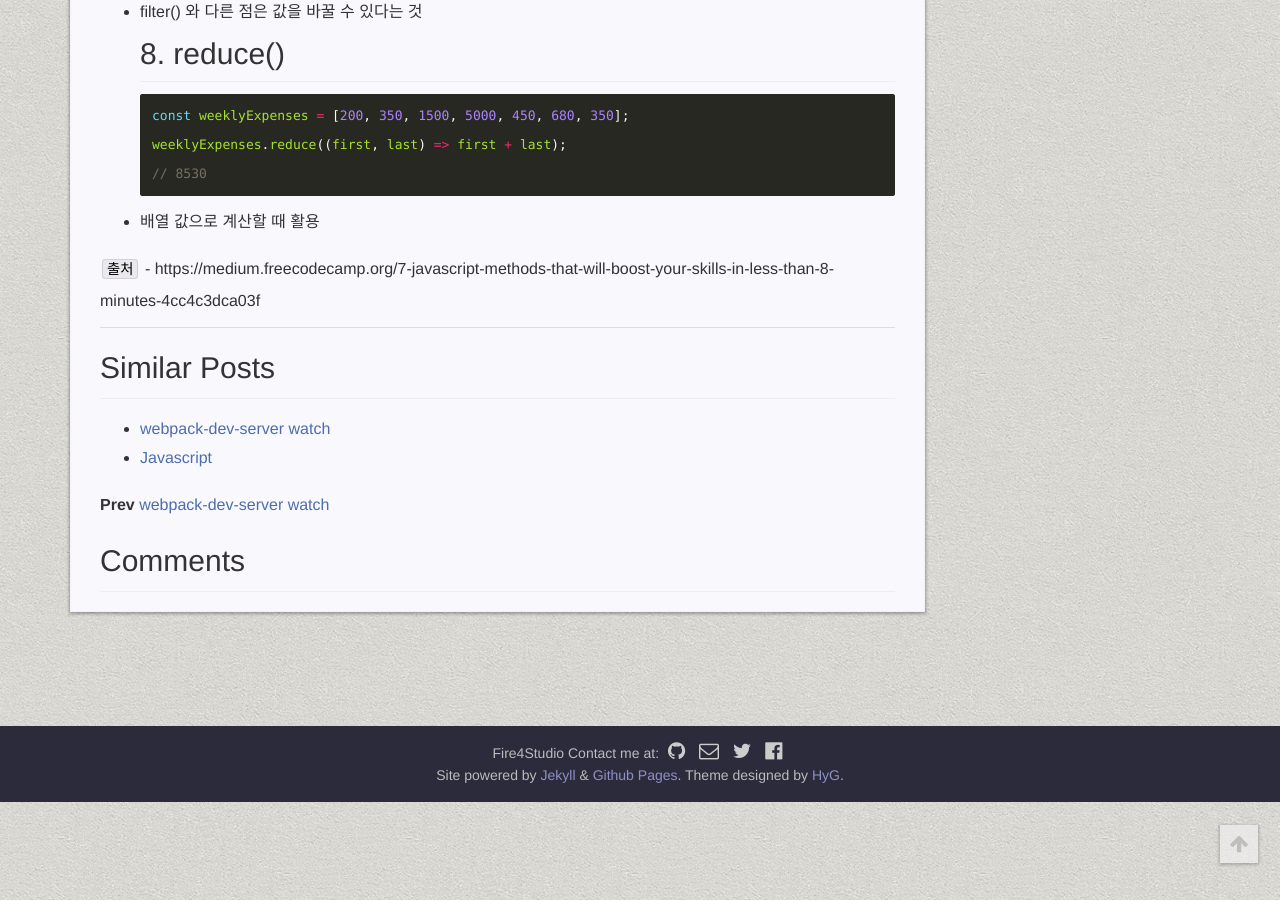
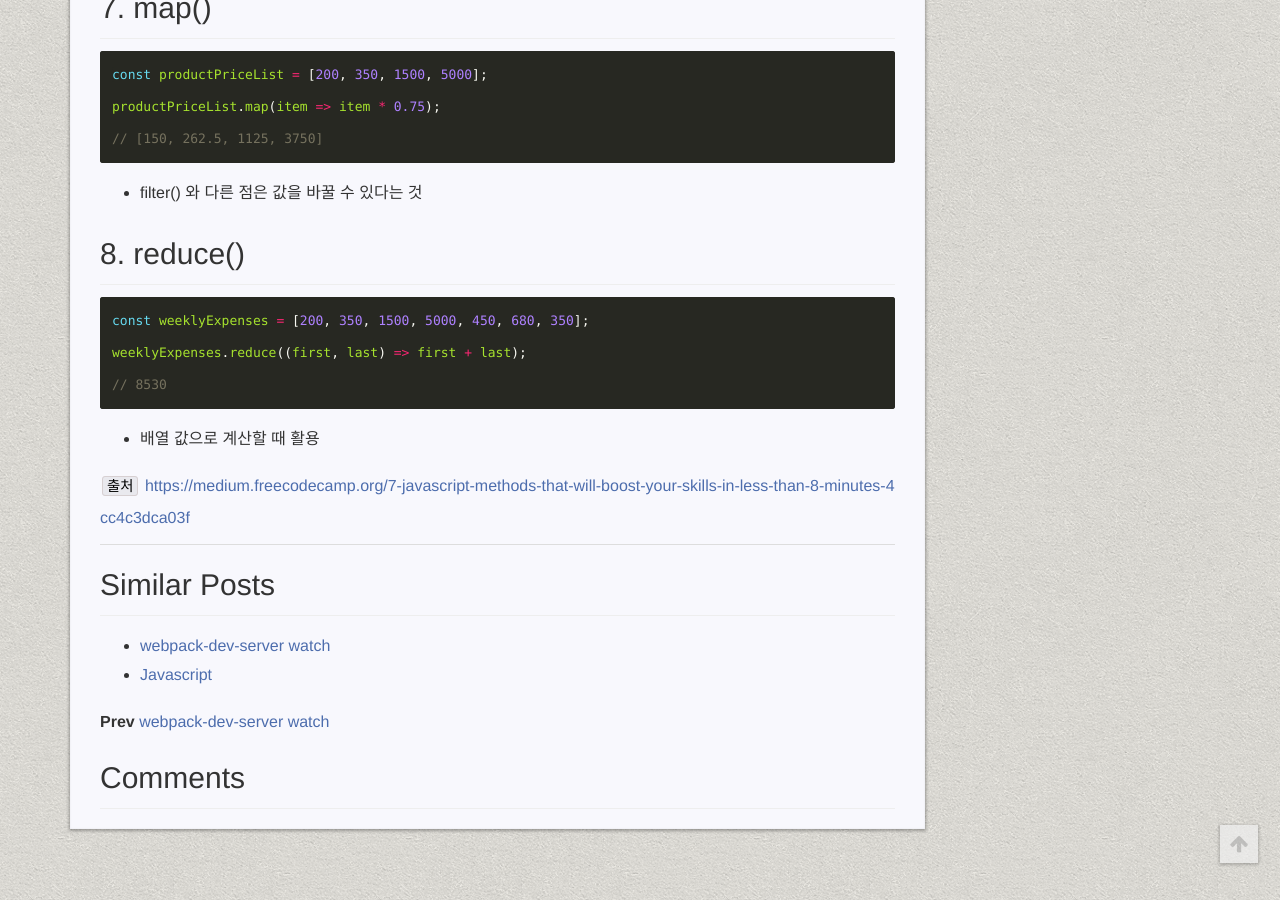
Before and after one commit to faith20/faith20.github.io, a Jekyll site: the page built from _posts/2018-05-16-javascript-methods.md, in a window 1280 px wide and 900 px high, scrolled down 2144 px. Built offline with Jekyll 4.4.1, drawn with Linux system fonts in a browser that asks for light colours; comment, search, counter and statistics services are not loaded; part of the change alters nothing that is shown.

````diff
--- a/_posts/2018-05-16-javascript-methods.md
+++ b/_posts/2018-05-16-javascript-methods.md
@@ -10,7 +10,7 @@ tags: Web Dev
 
 ## 전통적인 for-loop 에서 벗어나기
 ```js
-for(var i; i < value.length; i++ )
+for(var i; i < value.length; i++)
 ```
 js코딩을 하다보면 자꾸만 c에서 하던 for-loop 를 똑같이 사용하게 되는데
 깔끔한 코드와 조금이라도 성능 향상을 노려보기 위해 새로운 방법들을 익혀야 할 필요가 있습니다.
@@ -36,6 +36,7 @@ for(const item of toolBox) {
 // Ruler
 ```
 * for...in 의 경우는 key 값
+
 ## 3. includes()
 ```js
 const garage = ['BMW', 'AUDI', 'VOLVO'];
@@ -44,6 +45,7 @@ console.log(findCar);
 // true
 ```
 * 대소문자 주의
+
 ## 4. some()
 ```js
 const age = [12, 14, 18];
@@ -51,6 +53,7 @@ age.some(person => person >= 18);
 // Output: true
 ```
 * 하나라도 만족하면 true
+
 ## 5. every()
 ```js
 const age = [15, 20, 19];
@@ -58,6 +61,7 @@ age.every(person => person >= 18);
 // Output: false
 ```
 * 모두 만족해야 true
+
 ## 6. filter()
 ```js
 const prices = [25, 30, 15, 55, 40, 10];
@@ -65,6 +69,7 @@ prices.filter(price => price >= 30);
 // [30, 55, 40]
 ```
 * 새로운 배열 생성
+
 ## 7. map()
 ```js
 const productPriceList = [200, 350, 1500, 5000];
@@ -72,6 +77,7 @@ productPriceList.map(item => item * 0.75);
 // [150, 262.5, 1125, 3750]
 ```
 * filter() 와 다른 점은 값을 바꿀 수 있다는 것
+
 ## 8. reduce()
 ```js
 const weeklyExpenses = [200, 350, 1500, 5000, 450, 680, 350];
@@ -81,4 +87,5 @@ weeklyExpenses.reduce((first, last) => first + last);
 * 배열 값으로 계산할 때 활용
 
 
-`출처` - https://medium.freecodecamp.org/7-javascript-methods-that-will-boost-your-skills-in-less-than-8-minutes-4cc4c3dca03f
+`출처`
+[https://medium.freecodecamp.org/7-javascript-methods-that-will-boost-your-skills-in-less-than-8-minutes-4cc4c3dca03f](https://medium.freecodecamp.org/7-javascript-methods-that-will-boost-your-skills-in-less-than-8-minutes-4cc4c3dca03f)
````
